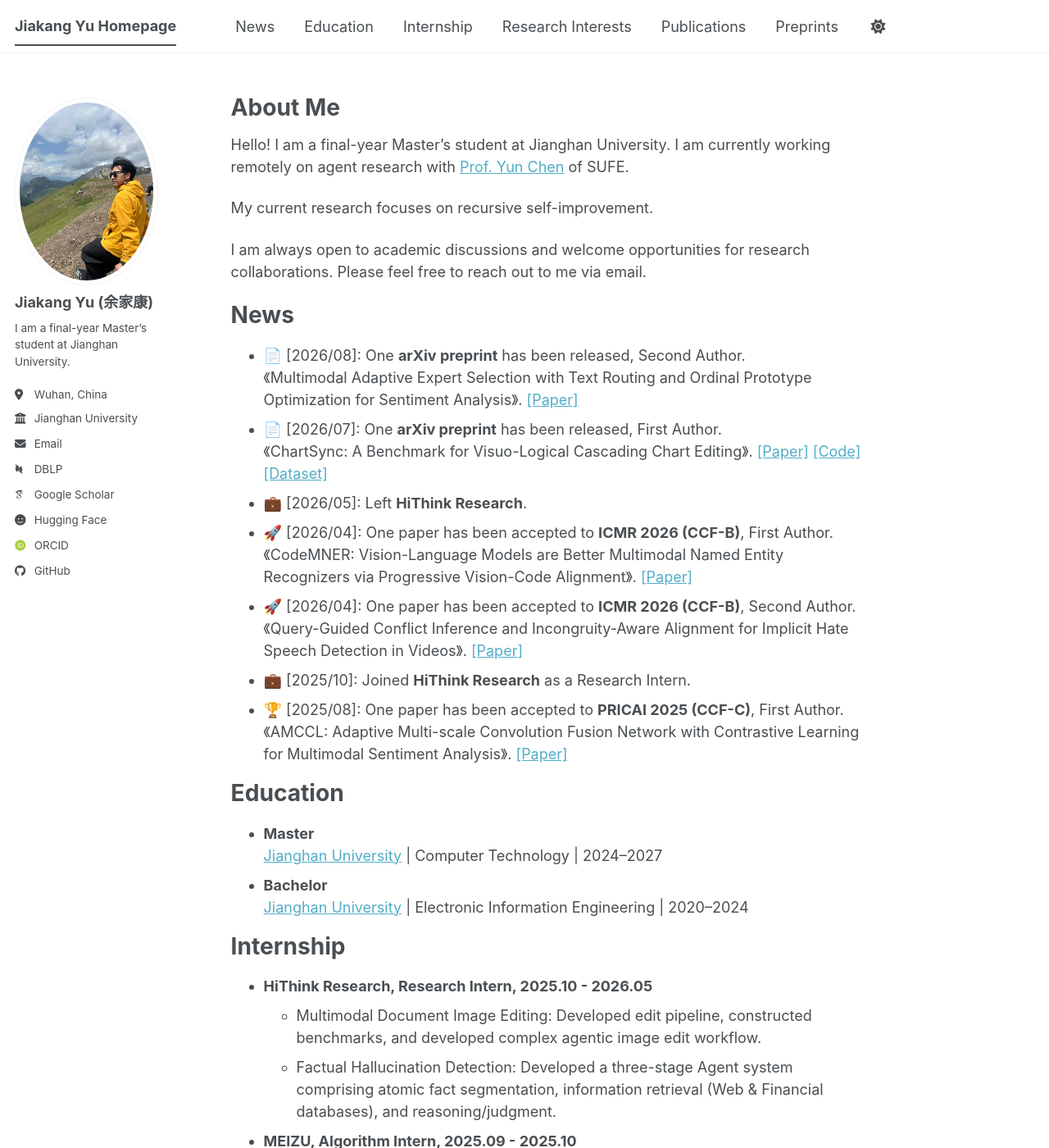
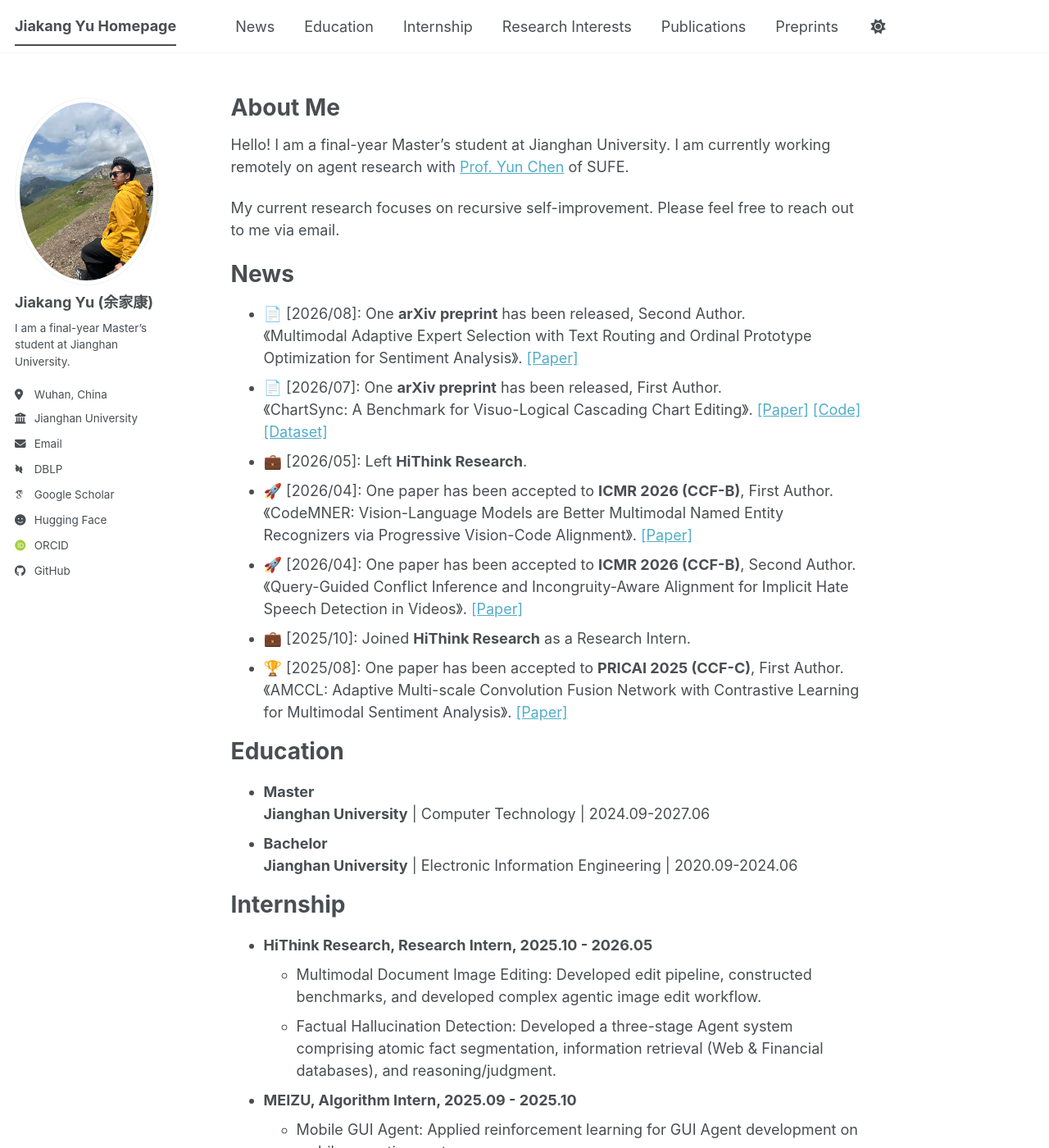
Before and after one commit to kaka-yjk/kaka-yjk.github.io, a Jekyll site: the page built from _pages/about.md, in a window 1280 px wide and 1400 px high. Shown: the whole window at 82% size. Built offline with Jekyll 4.4.1, drawn with Linux system fonts in a browser that asks for light colours; some web fonts are replaced; a script bundle is joined from its source files by our own code; library files that are not in the unit come from our copies.

Commit message:
Refine bio and education dates

```diff
--- a/_pages/about.md
+++ b/_pages/about.md
@@ -12,9 +12,7 @@ redirect_from:
 
 Hello! I am a final-year Master's student at Jianghan University. I am currently working remotely on agent research with [Prof. Yun Chen](https://scai.sufe.edu.cn/cy/main.htm) of SUFE.
 
-My current research focuses on recursive self-improvement.
-
-I am always open to academic discussions and welcome opportunities for research collaborations. Please feel free to reach out to me via email.
+My current research focuses on recursive self-improvement. Please feel free to reach out to me via email.
 
 <h1 id="news">News</h1>
 * 📄 [2026/08]: One **arXiv preprint** has been released, Second Author.<br>
@@ -29,9 +27,9 @@ I am always open to academic discussions and welcome opportunities for research
 
 <h1 id="education">Education</h1>
 * **Master**
-  [Jianghan University](https://www.jhun.edu.cn/) | Computer Technology | 2024–2027
+  **Jianghan University** | Computer Technology | 2024.09-2027.06
 * **Bachelor**
-  [Jianghan University](https://www.jhun.edu.cn/) | Electronic Information Engineering | 2020–2024
+  **Jianghan University** | Electronic Information Engineering | 2020.09-2024.06
 
 <h1 id="intern">Internship</h1>
 * **HiThink Research, Research Intern, 2025.10 - 2026.05**
```
